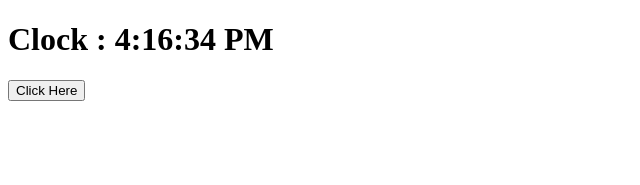
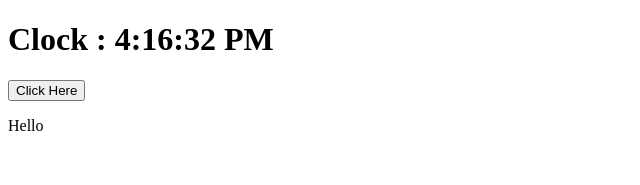
Before and after one commit to Minhaz810/React_fundamentals, a React (Vite) app: page / in a window 1280 px wide. Shown: the top 185 px of the page, without its empty margins (0-640 px from the left). Built offline with nearby package versions, Linux system fonts and the light colour scheme.

Commit message:
modified

```diff
--- a/src/components/button.jsx
+++ b/src/components/button.jsx
@@ -2,21 +2,98 @@ import React from "react";
 
 class Button extends React.Component{
     shouldComponentUpdate(nextProps){
-        const {change: currentChange}= this.props //this.props এর change এর ভ্যালু currentChange এর ভেতর assign হবে
-        const {change: nextChange} =nextProps;
-        if(currentChange===nextChange){
+        const {change: currentChange,locale: currentLocale}= this.props //this.props এর change এর ভ্যালু currentChange এর ভেতর assign হবে
+        const {change: nextChange,locale:nextLocale} =nextProps;
+        if(currentChange===nextChange && currentLocale===nextLocale){
             return false
         }else{
             return true
         }
     }
     render(){
-        console.log('button component rendered')
-        const {change,locale} =this.props
+        const {change,locale,show,enable} =this.props
+        console.log(this.props)
+        if(!enable) return null; //শুধু return দিলে হবে না ,অর্থ্যাত যেই clock এর enable false সেই clock এর button render ই হবে না।
         return(
-            <button onClick={()=>change(locale)}>Click Here</button>
+            <>
+            <button onClick={()=>change(locale)}>
+
+                {locale==='bn-BD'?'Click Here' : 'ক্লিক করুন'}
+
+            </button>
+            <p>{show===true? "Hello":""}</p>
+            </>
+
         )
+
+
     }
 }
 
 export default Button;
+/*
+
+কন্ডিশনাল রেন্ডারের পর বাটনের টেক্সট কিভাবে চেইঞ্জ হচ্ছে:
+
+==>clock component এর locale default ="en-US" আছে।
+
+==>condition এটা দেখলো এবং button কে বানিয়ে দিলো এরকম
+
+    button=(<Button change={this.handleClick} locale="bn-BD"/>)
+
+==>এবার আমাদের button component এখান থেকে props হিসেবে "bn-BD" receive করলো।
+
+==> যেহেতু props "bn-BD" তাই
+
+    {locale==='bn-BD'?'Click Here' : 'ক্লিক করুন'}
+
+    এই condition অনুযায়ী button এর Text "click here"
+
+    কিন্তু বুঝতে হবে,ঘড়ি কিন্তু এখনো change হয় নাই,english ই আছে,কারণ আমরা button এখনো click করি নাই।
+
+    অর্থ্যাৎ clock ও English, button এর text ও English।
+
+==> Button এ ক্লিক করলাম, Clock এর props হয়ে গেলো "bn-BD",clock হয়ে গেলো বাংলা
+
+==>condition এটা দেখলো এবং button কে বানিয়ে দিলো এরকম
+
+    button=(<Button change={this.handleClick} locale="en-US"/>)
+
+==>আমাদের button component এখান থেকে props হিসেবে "en-US" receive করলো।
+
+==> যেহেতু props "en-US" তাই
+
+    {locale==='bn-BD'?'Click Here' : 'ক্লিক করুন'}
+
+    এই condition অনুযায়ী button এর Text "ক্লিক করুন"
+
+    এবার clock ও বাংলা ,button এর টেক্সট ও বাংলা।
+
+
+
+ধরলাম আমরা চাচ্ছি <p>Hello</p> দেখাতে,তাহলে আমরা যেটা করবো,
+
+{locale ==="bn-BD" ?
+                    button=(<Button change={this.handleClick} locale="en-US" show={false}/>):
+                          button=(<Button change={this.handleClick} locale="bn-BD" show />)}
+
+clock এ এরকম বলে দিলাম।
+
+আগের মতোই, বাংলা clock এর button এ locale ="en-US" দেয়া, এবং সেখানে show ={false} দেয়া,
+
+ইংরেজি clock এর button এ locale ="bn-BD" দেয়া, এবং সেখানে show={true}/শুধু show দেয়া।
+
+এবার আমরা দেখবো
+
+<p>{show===true? "Hello":""}</p>
+
+অর্থ্যাৎ বাংলা clock এ hello দেখাবে না
+ইংরেজি clock এ hello দেখাবে।
+
+চাইলে এটাকে আমরা এভাবে লিখতে পারি,
+
+{show && <p>Hello</p>}
+
+javascript এ trur and element রিটার্ন করে element টাকে
+
+*/
--- a/src/components/clock.jsx
+++ b/src/components/clock.jsx
@@ -15,7 +15,9 @@ class Clock extends React.Component{
 
       }
     handleClick=(locale)=>{
-        this.state.locale=locale
+        this.setState({
+          locale:locale
+        })
     }
       // }
       componentDidMount(){
@@ -28,17 +30,58 @@ class Clock extends React.Component{
       }
 
       render(){
-        console.log('clock component rendered')
         const {date,locale}=this.state
+
+        let button;
+
         return (
         <div>
           <h1 className='Heading'>
             Clock : <span className='text'>{date.toLocaleTimeString(locale)}</span>
+
+
           </h1>
-          <Button change={this.handleClick.bind} locale="bn-BD"/>
+
+          {locale ==="bn-BD" ?
+                    button=(<Button change={this.handleClick} locale="en-US" show={false} enable={false}/>):
+                          button=(<Button change={this.handleClick} locale="bn-BD" show enable />)}
+
         </div>
         );
       }
   }
 
 export default Clock;
+
+
+/*
+  আমরা চাইলে if else condition দিয়ে render করতে পারি,সেক্ষেত্রে লক্ষ্য রাখতে হবে যে,
+
+  ==>যেহেতু Javascript লিখছি,সেহেতু আমরা {} এর ভেতরে লিখবো। কিন্তু
+  if(condition){
+  <Button change={
+                this.handleClick
+                } locale="bn-BD"/>
+  }
+
+  এভাবে লিখলে কাজ করবে না। কারণ {} এর meaning হচ্ছে '{' মানে শুরু, '}' মানে শেষ,এর মাঝখানে {} থাকা যাবে না,যেটা আমাদের
+  কোডে আছে।
+
+  ==> যেহেতু JSX এর ভেতর সবই javascript element,সেহেতু <Button change={this.handleClick.bind} locale="bn-BD"/> ও একটা
+  element,চাইলে ওকে আমরা নিয়ে reneder এর বাইরে নিয়ে যেতে পারি,তাহলে সে usual javascript expression, তখন আর আমাদের
+  {} এর ভেতর লিখা লাগবে না।
+
+  ==>
+
+        if(locale=="en-US"){
+            button=(<Button change={this.handleClick} locale="bn-BD"/>)
+        }else{
+            button=(<Button change={this.handleClick} locale="en-US"/>)
+        }
+
+        চাইলে এই condition টাকে আমরা ternary operator এর মাধ্যমেও লিখতে পারি।
+
+        {locale ==="en-US" ?
+                    button=(<Button change={this.handleClick} locale="bn-BD"/>):
+                          button=(<Button change={this.handleClick} locale="en-US"/>)}
+*/
--- a/src/main.jsx
+++ b/src/main.jsx
@@ -5,7 +5,6 @@ import App from './App.jsx'
 
 ReactDOM.createRoot(document.getElementById('root')).render(
   <React.StrictMode>
-    {/* {console.log('App component rendered')} */}
     <App />
   </React.StrictMode>
 
```
